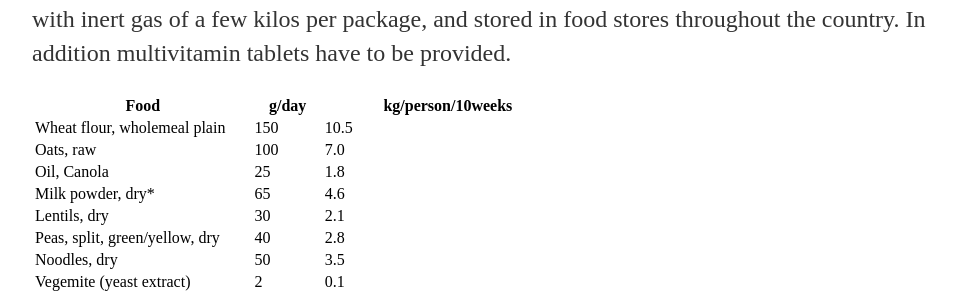
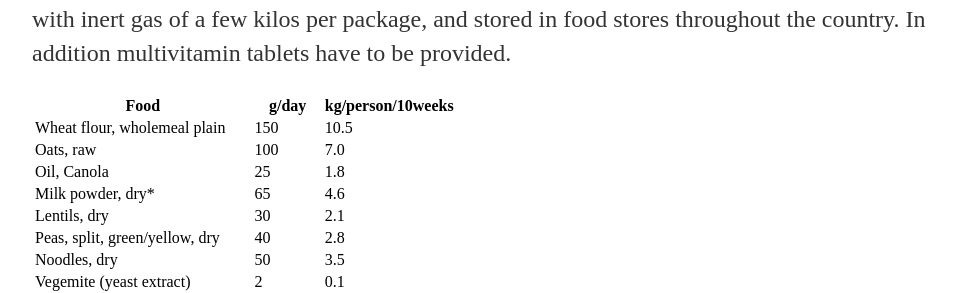
Before and after one commit to ozsurvival/ozsurvival.github.io, a Jekyll site: the page built from _posts/2020-03-22-foodlifeboat.md, in a window 1280 px wide. Shown: the part 3059-3352 px from the top of the page, without its empty margins (160-1116 px from the left). Built offline with Jekyll 4.4.1, drawn with Linux system fonts in a browser that asks for light colours.

```diff
--- a/_posts/2020-03-22-foodlifeboat.md
+++ b/_posts/2020-03-22-foodlifeboat.md
@@ -63,7 +63,7 @@ Table 2
 
 Example of a list of simple dry foods that will cover basic energy needs (9 MJ per day), and most nutrients except vitamin C and vitamin A. Daily food ration and purchase list for 10 weeks for one person is shown. The food items could be packed in airtight packages filled with inert gas of a few kilos per package, and stored in food stores throughout the country. In addition multivitamin tablets have to be provided.
 
-|Food 				                             |g/day| 	|kg/person/10weeks|
+|Food 				                             |g/day 	|kg/person/10weeks |
 |---|---|---|
 |Wheat flour, wholemeal plain 	           |150 	  |10.5|
 |Oats, raw 			                           |100 	  |7.0|
```
